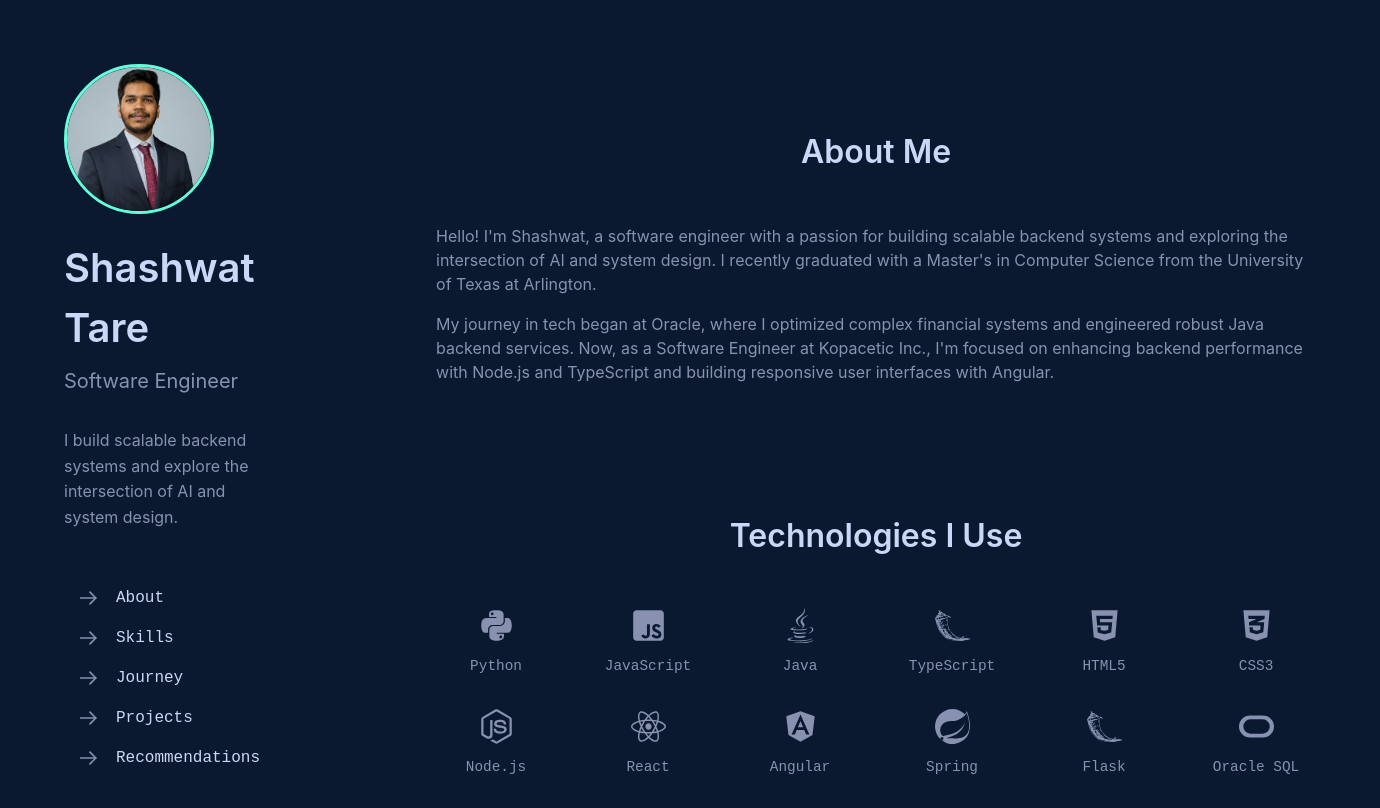
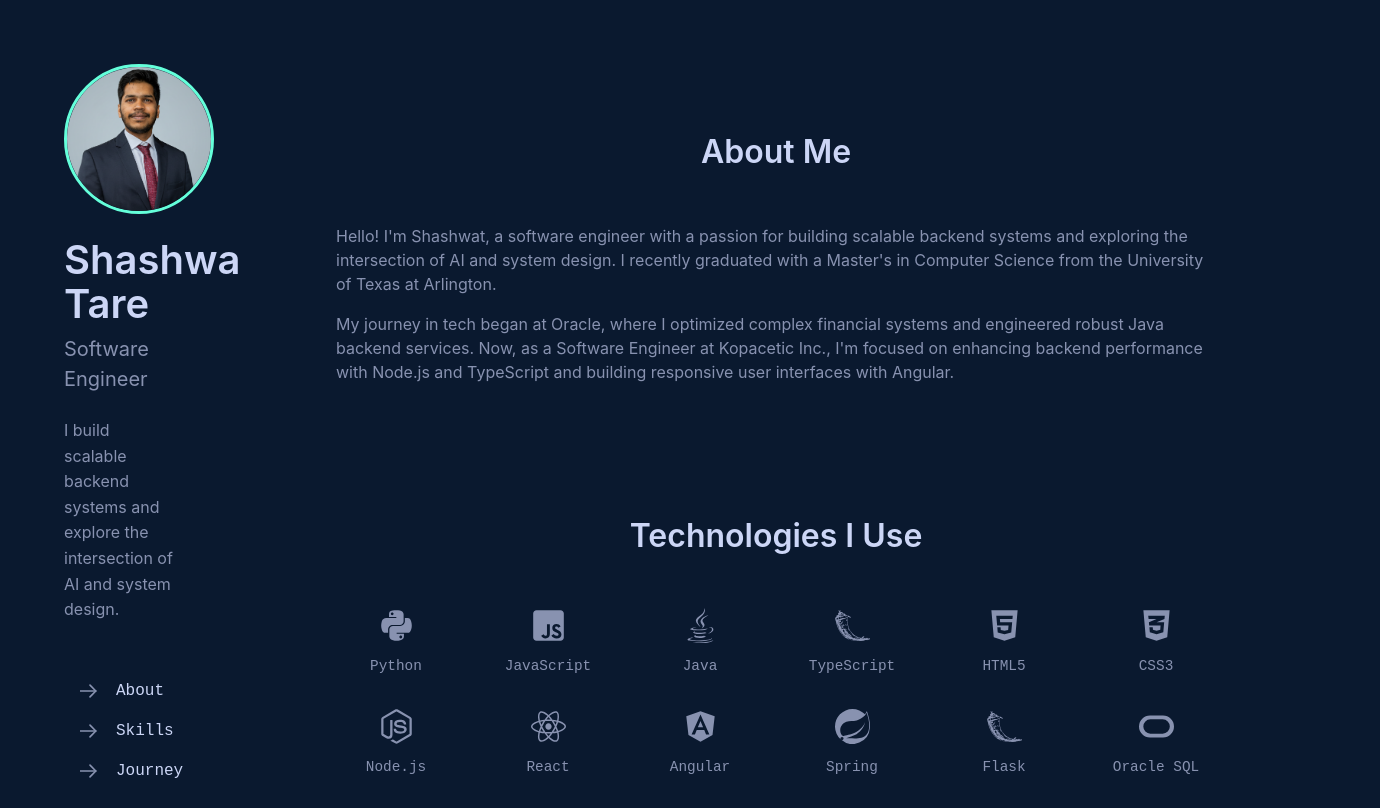
Before and after one commit to Tare1611/shashwats-portfolio, a React (Create React App) app: page / in a window 1280 px wide. Shown: the top 808 px of the page, 1380 px wide, since content can reach past the window. Built offline with nearby package versions, Linux system fonts and the light colour scheme; the HTML template or start-up script is replaced by a standard one.

Commit message:
Update LeftSidebar.js

```diff
--- a/src/components/LeftSidebar.js
+++ b/src/components/LeftSidebar.js
@@ -10,8 +10,18 @@ const SidebarContainer = styled.header`
   display: flex;
   flex-direction: column;
   justify-content: space-between;
+  overflow-y: auto; /* Allow scrolling on short screens */
   height: 100vh;
   padding: 4rem;
+
+  /* Hide scrollbar for Chrome, Safari and Opera */
+  &::-webkit-scrollbar {
+    display: none;
+  }
+
+  /* Hide scrollbar for IE, Edge and Firefox */
+  -ms-overflow-style: none;  /* IE and Edge */
+  scrollbar-width: none;  /* Firefox */
 
   @media (max-width: 1080px) {
     position: relative;
@@ -44,12 +54,14 @@ const ProfilePic = styled.img`
 const IntroContainer = styled.div`
   display: flex;
   flex-direction: column;
+  flex-grow: 1; /* Allow this container to grow and push the footer down */
 `;
 
 const Title = styled.h1`
   font-size: clamp(28px, 5vw, 40px);
   color: ${({ theme }) => theme.text};
   margin: 0;
+  line-height: 1.1; /* Adjust line-height to be tighter */
 
   @media (max-height: 720px) {
     font-size: clamp(24px, 5vw, 28px);
@@ -64,14 +76,14 @@ const Tagline = styled.h2`
 `;
 
 const Description = styled.p`
-  margin-top: 2rem;
+  margin-top: 1.5rem; /* Reduced margin to save space */
   max-width: 400px;
   line-height: 1.6;
 `;
 
 const ResumeButton = styled.a`
   display: inline-block;
-  margin-top: 2rem;
+  margin-top: 1.5rem; /* Give some space from the content above */
   margin-bottom: 3rem;
   padding: 0.75rem 1.5rem;
   border: 1px solid ${({ theme }) => theme.primary};
@@ -97,10 +109,10 @@ const LeftSidebar = () => {
         <Description>
           I build scalable backend systems and explore the intersection of AI and system design.
         </Description>
-        <Navbar />
       </IntroContainer>
       <div>
-        <ResumeButton href="https://drive.google.com/file/d/1oi41tZxBzrtzzxzoYROCEkpICMfl2P0-/view?usp=sharing" target="_blank" rel="noopener noreferrer">Download Resume</ResumeButton>
+        <Navbar />
+        <ResumeButton href="https://drive.google.com/file/d/1oi41tZxBzrtzzxzoYROCEkpICMfl2P0-/view?usp=sharing" target="_blank" rel="noopener noreferrer">View Resume</ResumeButton>
         <Socials />
       </div>
     </SidebarContainer>
```
